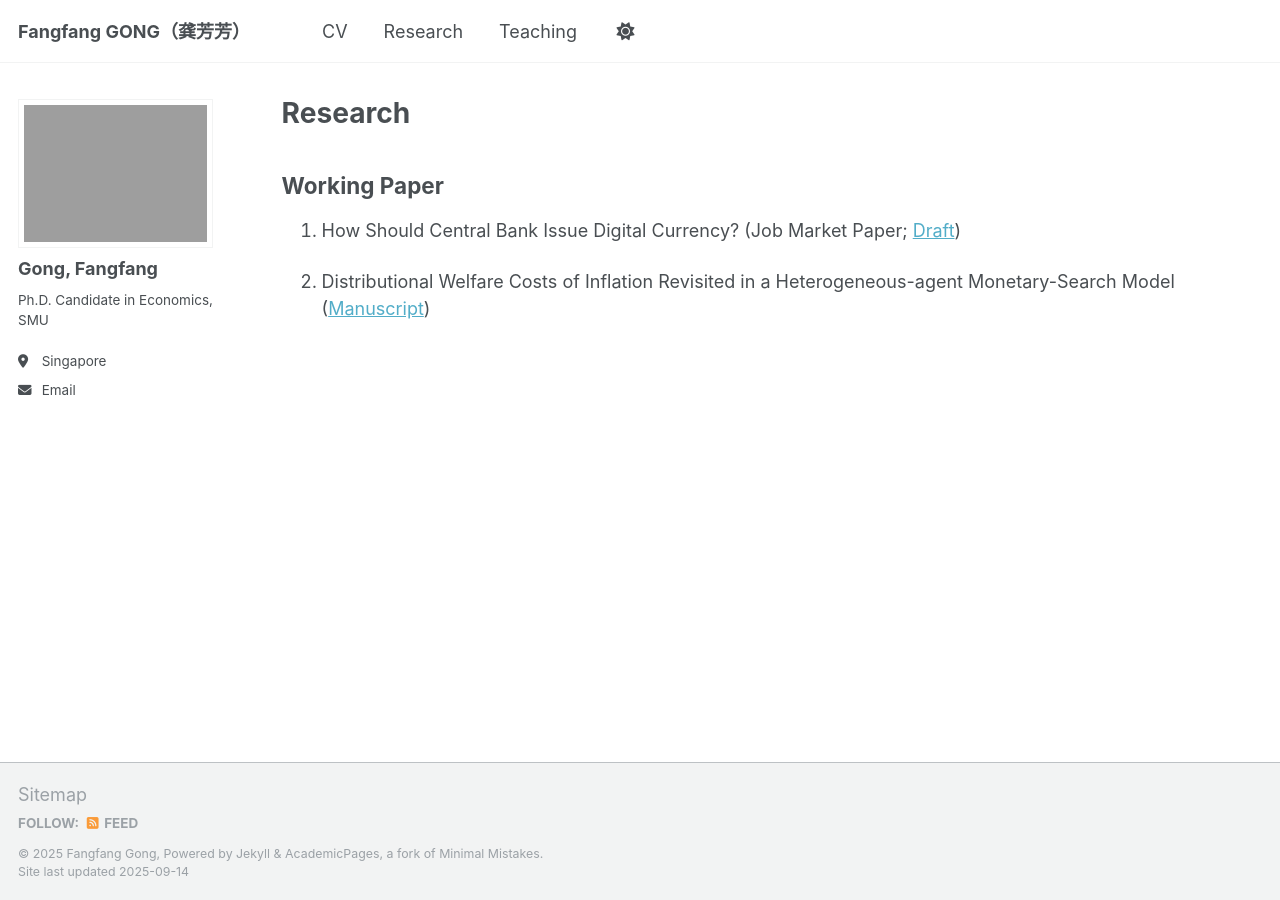
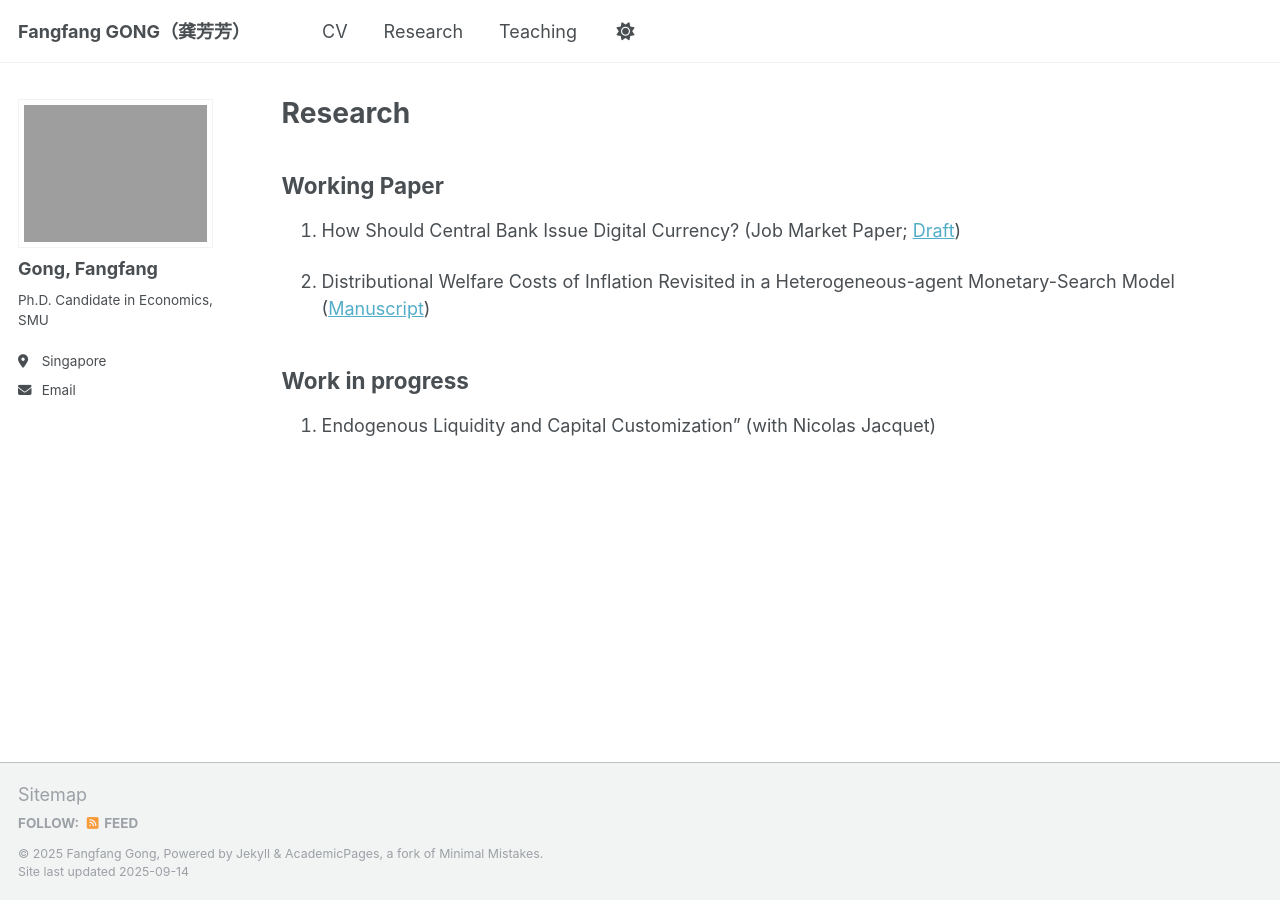
Before and after one commit to fangfanggong/fangfanggong.github.io, a Jekyll site: the page built from _pages/research.md, in a window 1280 px wide. Built offline with Jekyll 4.4.1, drawn with Linux system fonts in a browser that asks for light colours.

Commit message:
Update research.md

```diff
--- a/_pages/research.md
+++ b/_pages/research.md
@@ -10,3 +10,7 @@ Working Paper
 1. How Should Central Bank Issue Digital Currency? (Job Market Paper; [Draft](/assets/draft_papers/JMP_draft_wo_template.pdf))
 
 2. Distributional Welfare Costs of Inflation Revisited in a Heterogeneous-agent Monetary-Search Model ([Manuscript](/assets/draft_papers/manuscript_ch1.pdf))
+
+Work in progress
+-----
+1. Endogenous Liquidity and Capital Customization” (with Nicolas Jacquet)
```
